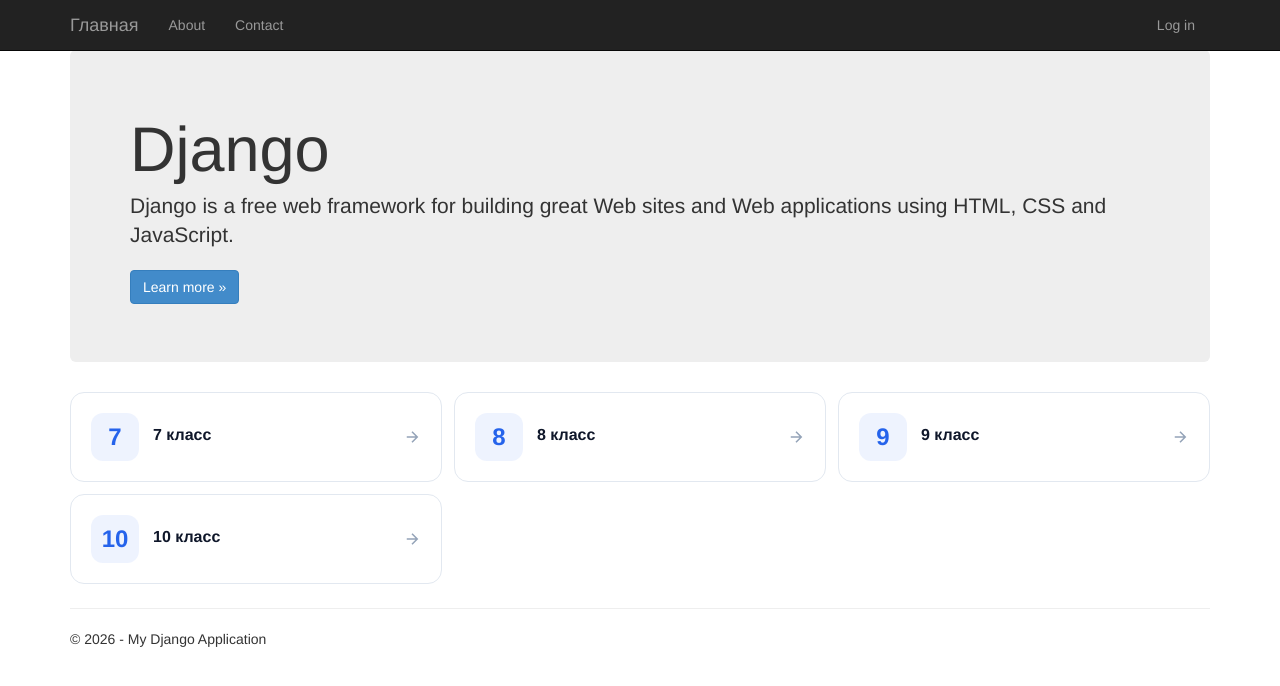
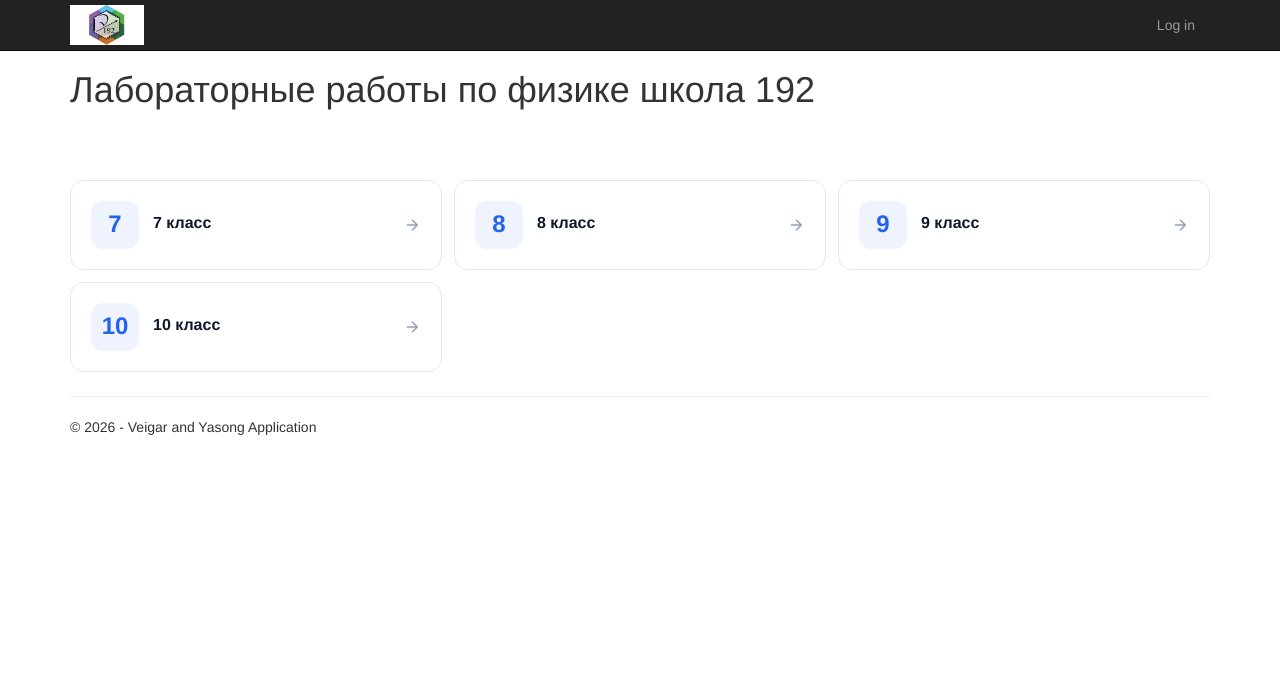
Before and after one commit to NickB508/PhysicsProject-, a Django app: page / in a window 1280 px wide. Shown: the top 686 px of the page. Run offline with Django 3.2, Linux system fonts and the light colour scheme; some libraries are stand-ins or nearby versions.

Commit message:
визуал

```diff
--- a/PhysicSchool/PhysicSchool/urls.py
+++ b/PhysicSchool/PhysicSchool/urls.py
@@ -11,8 +11,6 @@ from app import forms, views
 
 urlpatterns = [
     path('', views.home, name='home'),
-    path('contact/', views.contact, name='contact'),
-    path('about/', views.about, name='about'),
     path('labs/<int:grade>/', views.labs, name='labs'),
     path('login/',
          LoginView.as_view
--- a/PhysicSchool/app/static/app/content/site.css
+++ b/PhysicSchool/app/static/app/content/site.css
@@ -39,6 +39,17 @@ input[type="checkbox"].input-validation-error {
 
 .validation-summary-valid {
     display: none;
+}
+
+/* Логотип вместо текста в ссылке navbar-brand. Высота навбара Bootstrap 3 = 50px. */
+.navbar-brand-logo {
+    padding-top: 5px;
+    padding-bottom: 5px;
+}
+
+.navbar-brand-logo img {
+    height: 40px;
+    width: auto;
 }
 
 /* ---------- Course cards ---------- */
--- a/PhysicSchool/app/templates/app/index.html
+++ b/PhysicSchool/app/templates/app/index.html
@@ -2,13 +2,10 @@
 
 {% block content %}
 
-<div class="jumbotron">
-    <h1>Django</h1>
-    <p class="lead">Django is a free web framework for building great Web sites and Web applications using HTML, CSS and JavaScript.</p>
-    <p><a href="https://www.djangoproject.com/" class="btn btn-primary btn-large">Learn more &raquo;</a></p>
-</div>
-
-
+<h1>Лабораторные работы по физике школа 192</h1>
+<br>
+<br>
+<br>
 
 <div class="cards-grid">
     {% for course in courses %}
--- a/PhysicSchool/app/templates/app/layout.html
+++ b/PhysicSchool/app/templates/app/layout.html
@@ -3,7 +3,7 @@
 <head>
     <meta charset="utf-8" />
     <meta name="viewport" content="width=device-width, initial-scale=1.0">
-    <title>{{ title }} - My Django Application</title>
+    <title>{{ title }} - Physic labs</title>
     {% load static %}
     <link rel="stylesheet" type="text/css" href="{% static 'app/content/bootstrap.min.css' %}" />
     <link rel="stylesheet" type="text/css" href="{% static 'app/content/site.css' %}" />
@@ -19,13 +19,11 @@
                     <span class="icon-bar"></span>
                     <span class="icon-bar"></span>
                 </button>
-                <a href="/" class="navbar-brand">Главная</a>
+                <a href="{% url 'home' %}" class="navbar-brand navbar-brand-logo">
+                    <img src="{% static 'app/images/1428072146o_logo_jpg_250_135.jpg' %}" alt="Главная">
+                </a>
             </div>
             <div class="navbar-collapse collapse">
-                <ul class="nav navbar-nav">
-                    <li><a href="{% url 'about' %}">About</a></li>
-                    <li><a href="{% url 'contact' %}">Contact</a></li>
-                </ul>
                 {% include 'app/loginpartial.html' %}
             </div>
         </div>
@@ -35,7 +33,7 @@
 {% block content %}{% endblock %}
         <hr/>
         <footer>
-            <p>&copy; {{ year }} - My Django Application</p>
+            <p>&copy; {{ year }} - Veigar and Yasong Application</p>
         </footer>
     </div>
 
```
Also changed, not shown: PhysicSchool/app/templates/app/about.html (deleted, +0 -10 lines), PhysicSchool/app/templates/app/contact.html (deleted, +0 -20 lines), PhysicSchool/app/static/app/images/1428072146o_logo_jpg_250_135.jpg (added), 1 other file.
